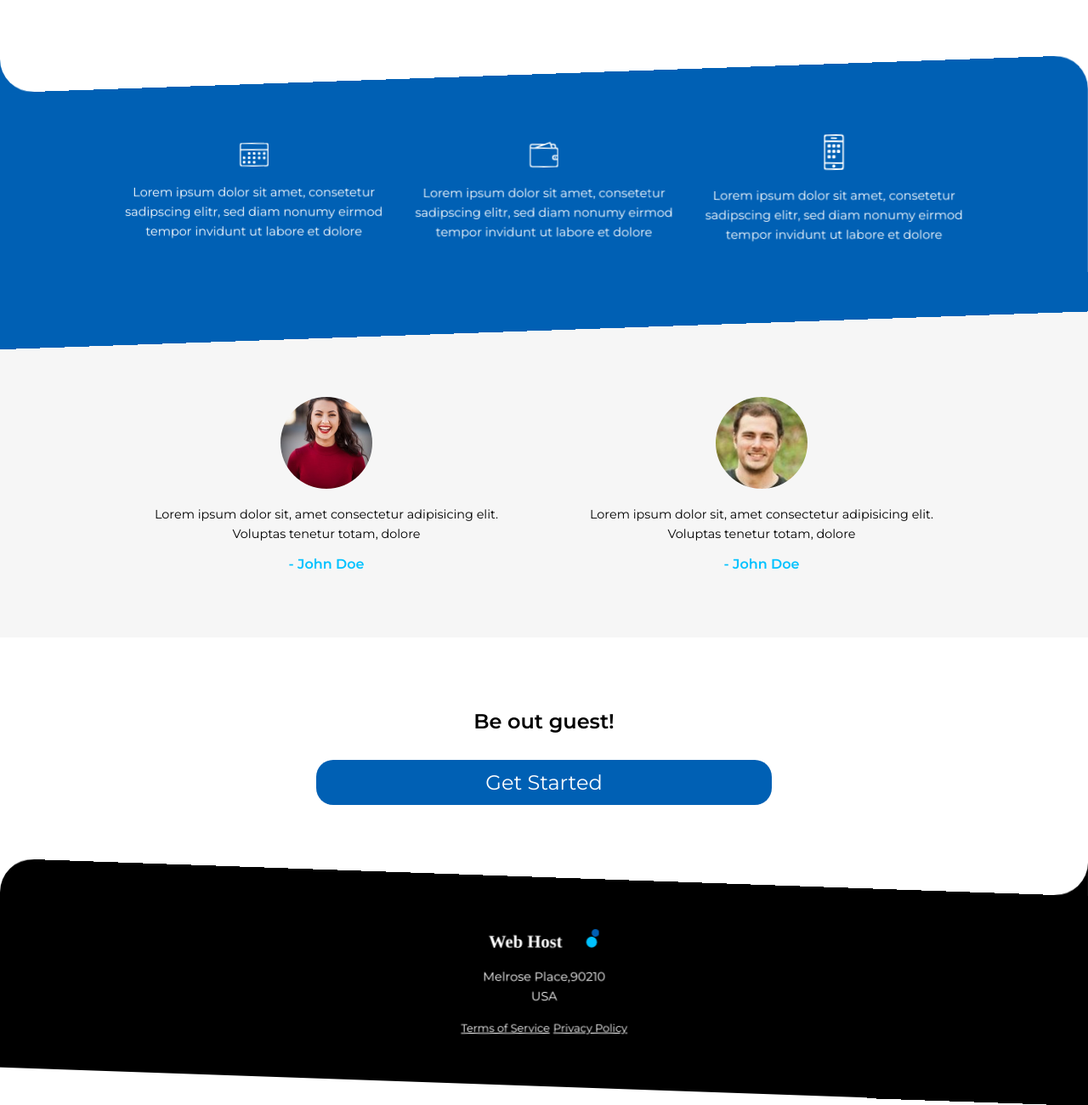
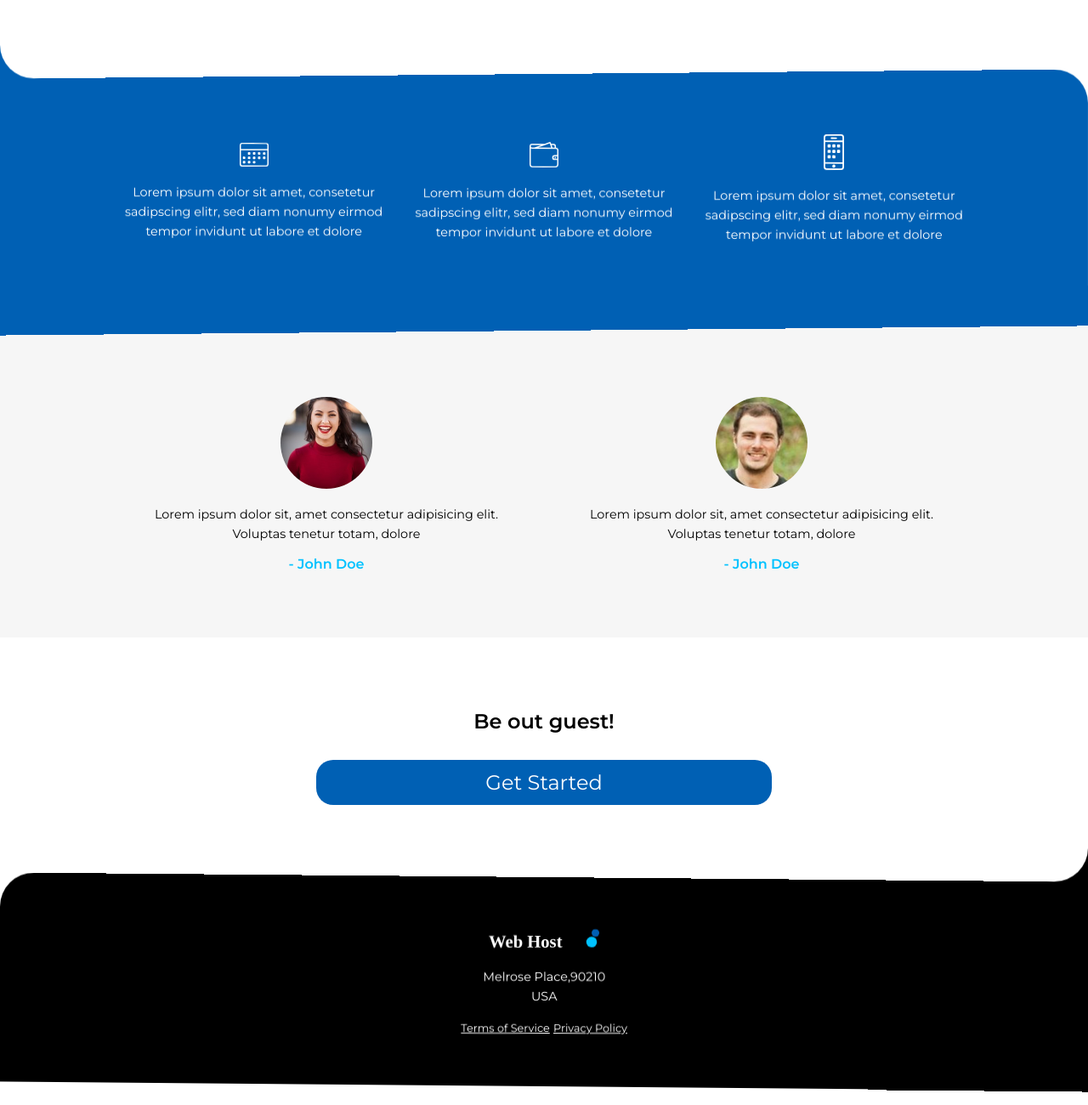
Before and after one commit to yasminefouad/frontender, a plain HTML site: page index.html in a window 1280 px wide. Shown: the part 826-2126 px from the top of the page at 85% size. Drawn offline with Linux system fonts and the light colour scheme.

Commit message:
modify container css

```diff
--- a/css/style.css
+++ b/css/style.css
@@ -61,9 +61,8 @@ h1, .subhead {
     margin-top: 15%;
     padding: 4em 0 2em;
     border-top-right-radius: 40px;
-    transform: skewY(-2deg);
+    transform: skewY(-.5deg);
 }
-
 
 .blue-container:before {
     content: "";
@@ -89,7 +88,7 @@ h1, .subhead {
 }
 
 .blue-container ul {
-    transform: skewY(2deg);
+    transform: skewY(.5deg);
 }
 
 .blue-container ul li {
@@ -152,11 +151,11 @@ h2 {
     color: white;
     padding: 3em 0;
     border-top-left-radius: 40px;
-    transform: skewY(2deg);
+    transform: skewY(.5deg);
 }
 
 .footer-container .container {
-    transform: skewY(-2deg);
+    transform: skewY(-.5deg);
 }
 
 .footer-container:before {
```
